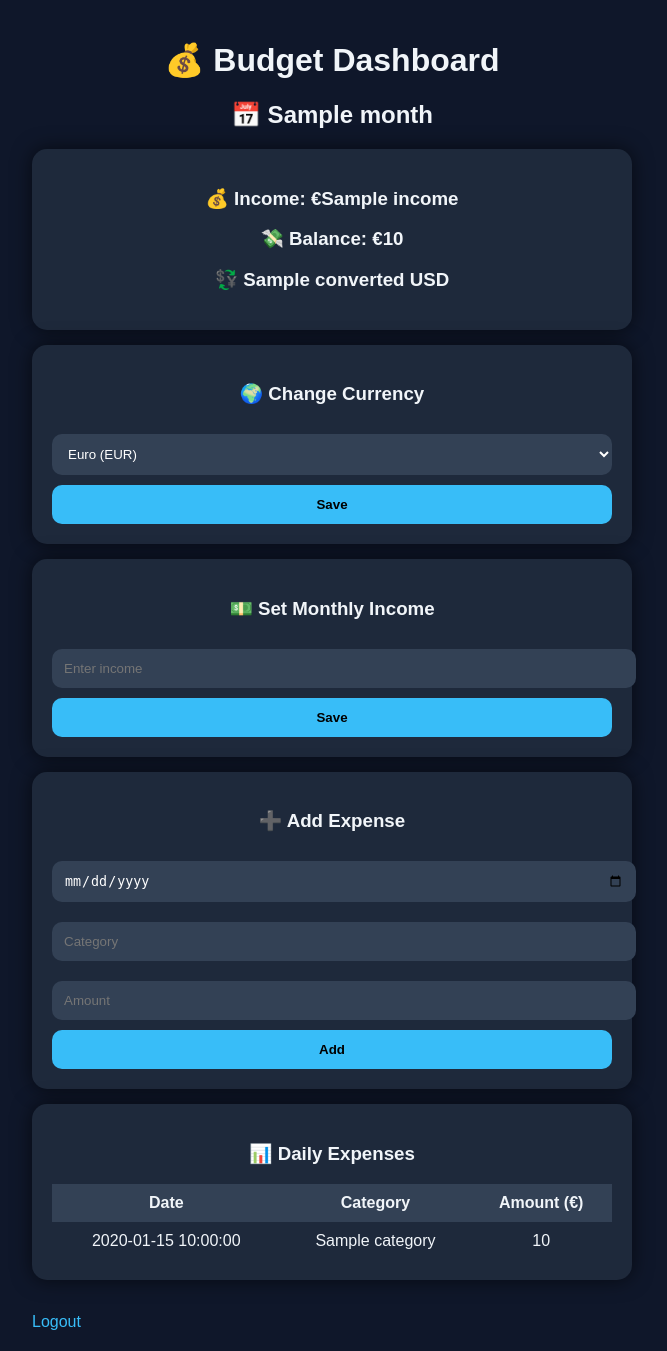
After one commit to aishajulkifli/International-Student-Budget---NL-Edition, a Flask app: template templates/dashboard.html in a window 1280 px wide. The commit adds this page. Shown: the whole page, without its empty margins (308-975 px from the left). Run offline with Flask 3, Linux system fonts and the light colour scheme; the template is opened without the code that fills it: most values are stand-ins (such as "Sample title", 1, 10 or a date in 2020).

Commit message:
Add user authentication, budget dashboard, and currency conversion features

```diff
--- a/app.py
+++ b/app.py
@@ -1,41 +1,126 @@
-from flask import Flask, render_template, request
+from flask import Flask, render_template, request, redirect, session
+import json
+from datetime import datetime
 
 app = Flask(__name__)
+app.secret_key = "secret123"
+
+DATA_FILE = "data.json"
+
+# 💱 Currency rates
+rates = {
+    "EUR": 1,
+    "MYR": 5.1,
+    "USD": 1.1,
+    "INR": 90,
+    "AED": 4.0,
+    "TRY": 35,
+    "NGN": 1500,
+    "CZK": 25,
+    "UAH": 42,
+    "ANG": 1.95
+}
+
+def load_data():
+    try:
+        with open(DATA_FILE, "r") as f:
+            return json.load(f)
+    except:
+        return {"users": {}}
+
+def save_data(data):
+    with open(DATA_FILE, "w") as f:
+        json.dump(data, f, indent=4)
+
 
 @app.route("/", methods=["GET", "POST"])
-def home():
-    result = None
+def login():
+    data = load_data()
 
     if request.method == "POST":
-        income = float(request.form.get("income", 0))
-        rent = float(request.form.get("rent", 0))
-        groceries = float(request.form.get("groceries", 0))
-        transport = float(request.form.get("transport", 0))
-        insurance = float(request.form.get("insurance", 0))
+        username = request.form["username"]
+        password = request.form["password"]
 
-        total_expenses = rent + groceries + transport + insurance
-        balance = income - total_expenses
+        if username in data["users"]:
+            if data["users"][username]["password"] == password:
+                session["user"] = username
+                return redirect("/dashboard")
+        else:
+            data["users"][username] = {
+                "password": password,
+                "months": {},
+                "currency": "EUR"
+            }
+            save_data(data)
+            session["user"] = username
+            return redirect("/dashboard")
 
-        warning = ""
+    return render_template("login.html")
 
-        # 🚨 Rule 1: Over Budget
-        if total_expenses > income:
-            warning += "⚠️ You are spending more than you earn! "
 
-        # 🚨 Rule 2: Rent Risk
-        if income > 0 and rent > 0.6 * income:
-            warning += "⚠️ Rent is too high! "
+@app.route("/dashboard", methods=["GET", "POST"])
+def dashboard():
+    if "user" not in session:
+        return redirect("/")
 
-        # 🚨 Rule 3: Food Risk
-        if total_expenses > 0 and groceries > 0.4 * total_expenses:
-            warning += "⚠️ Groceries spending too high! "
+    data = load_data()
+    user = session["user"]
 
-        result = {
-            "balance": round(balance, 2),
-            "warning": warning
+    current_month = datetime.now().strftime("%B %Y")
+
+    if current_month not in data["users"][user]["months"]:
+        data["users"][user]["months"][current_month] = {
+            "income": 0,
+            "expenses": []
         }
 
-    return render_template("index.html", result=result)
+    month_data = data["users"][user]["months"][current_month]
+
+    # Default currency
+    currency = data["users"][user].get("currency", "EUR")
+
+    if request.method == "POST":
+
+        # Change currency
+        if "currency" in request.form:
+            currency = request.form["currency"]
+            data["users"][user]["currency"] = currency
+
+        # Set income
+        if "income" in request.form:
+            month_data["income"] = float(request.form["income"])
+
+        # Add expense
+        if "amount" in request.form:
+            expense = {
+                "date": request.form["date"],
+                "category": request.form["category"],
+                "amount": float(request.form["amount"])
+            }
+            month_data["expenses"].append(expense)
+
+        save_data(data)
+
+    total_spent = sum(e["amount"] for e in month_data["expenses"])
+    balance = month_data["income"] - total_spent
+
+    converted = round(balance * rates.get(currency, 1), 2)
+
+    return render_template(
+        "dashboard.html",
+        month=current_month,
+        income=month_data["income"],
+        expenses=month_data["expenses"],
+        balance=balance,
+        converted=converted,
+        currency=currency
+    )
+
+
+@app.route("/logout")
+def logout():
+    session.clear()
+    return redirect("/")
 
 
 if __name__ == "__main__":
--- a/static/style.css
+++ b/static/style.css
@@ -0,0 +1,80 @@
+/* 🌌 Dark background */
+body {
+    background-color: #0f172a;
+    color: #f1f5f9;
+    font-family: Arial, sans-serif;
+    margin: 0;
+    padding: 20px;
+}
+
+/* Center layout */
+.container {
+    max-width: 600px;
+    margin: auto;
+}
+
+/* 🧊 Card style */
+.card {
+    background: #1e293b;
+    padding: 20px;
+    margin: 15px 0;
+    border-radius: 15px;
+    box-shadow: 0 0 20px rgba(0,0,0,0.6);
+}
+
+/* Headings */
+h1, h2, h3 {
+    text-align: center;
+}
+
+/* Inputs */
+input, select {
+    width: 100%;
+    padding: 12px;
+    margin: 10px 0;
+    border-radius: 10px;
+    border: none;
+    background: #334155;
+    color: white;
+}
+
+/* Buttons */
+button {
+    width: 100%;
+    padding: 12px;
+    border-radius: 10px;
+    border: none;
+    background: #38bdf8;
+    color: black;
+    font-weight: bold;
+    cursor: pointer;
+    transition: 0.3s;
+}
+
+button:hover {
+    background: #0ea5e9;
+    transform: scale(1.03);
+}
+
+/* Table */
+table {
+    width: 100%;
+    border-collapse: collapse;
+}
+
+th {
+    background: #334155;
+    padding: 10px;
+}
+
+td {
+    background: #1e293b;
+    padding: 10px;
+    text-align: center;
+}
+
+/* Link */
+a {
+    color: #38bdf8;
+    text-decoration: none;
+}
--- /dev/null
+++ b/templates/dashboard.html
@@ -0,0 +1,88 @@
+<!DOCTYPE html>
+<html>
+<head>
+    <title>Dashboard</title>
+    <link rel="stylesheet" href="{{ url_for('static', filename='style.css') }}">
+</head>
+<body>
+
+<div class="container">
+
+    <h1>💰 Budget Dashboard</h1>
+    <h2>📅 {{ month }}</h2>
+
+    <!-- 💰 Summary -->
+    <div class="card">
+        <h3>💰 Income: €{{ income }}</h3>
+        <h3>💸 Balance: €{{ balance }}</h3>
+        <h3>💱 {{ converted }} {{ currency }}</h3>
+    </div>
+
+    <!-- 🌍 Currency -->
+    <div class="card">
+        <h3>🌍 Change Currency</h3>
+        <form method="POST">
+            <select name="currency">
+                <option value="EUR">Euro (EUR)</option>
+                <option value="MYR">Malaysia (MYR)</option>
+                <option value="USD">US Dollar (USD)</option>
+                <option value="INR">India (INR)</option>
+                <option value="AED">UAE (AED)</option>
+                <option value="TRY">Turkey (TRY)</option>
+                <option value="NGN">Nigeria (NGN)</option>
+                <option value="CZK">Czech Republic (CZK)</option>
+                <option value="UAH">Ukraine (UAH)</option>
+                <option value="ANG">Curaçao (ANG)</option>
+            </select>
+            <button type="submit">Save</button>
+        </form>
+    </div>
+
+    <!-- 💵 Income -->
+    <div class="card">
+        <h3>💵 Set Monthly Income</h3>
+        <form method="POST">
+            <input name="income" type="number" placeholder="Enter income">
+            <button type="submit">Save</button>
+        </form>
+    </div>
+
+    <!-- ➕ Expense -->
+    <div class="card">
+        <h3>➕ Add Expense</h3>
+        <form method="POST">
+            <input name="date" type="date" required>
+            <input name="category" placeholder="Category" required>
+            <input name="amount" type="number" placeholder="Amount" required>
+            <button type="submit">Add</button>
+        </form>
+    </div>
+
+    <!-- 📊 Table -->
+    <div class="card">
+        <h3>📊 Daily Expenses</h3>
+
+        <table>
+            <tr>
+                <th>Date</th>
+                <th>Category</th>
+                <th>Amount (€)</th>
+            </tr>
+
+            {% for e in expenses %}
+            <tr>
+                <td>{{ e.date }}</td>
+                <td>{{ e.category }}</td>
+                <td>{{ e.amount }}</td>
+            </tr>
+            {% endfor %}
+        </table>
+    </div>
+
+    <br>
+    <a href="/logout">Logout</a>
+
+</div>
+
+</body>
+</html>
```
Also changed, not shown: data.json (added, +45 -0 lines), templates/index.html (+55 -3 lines), templates/login.html (added, +26 -0 lines).
